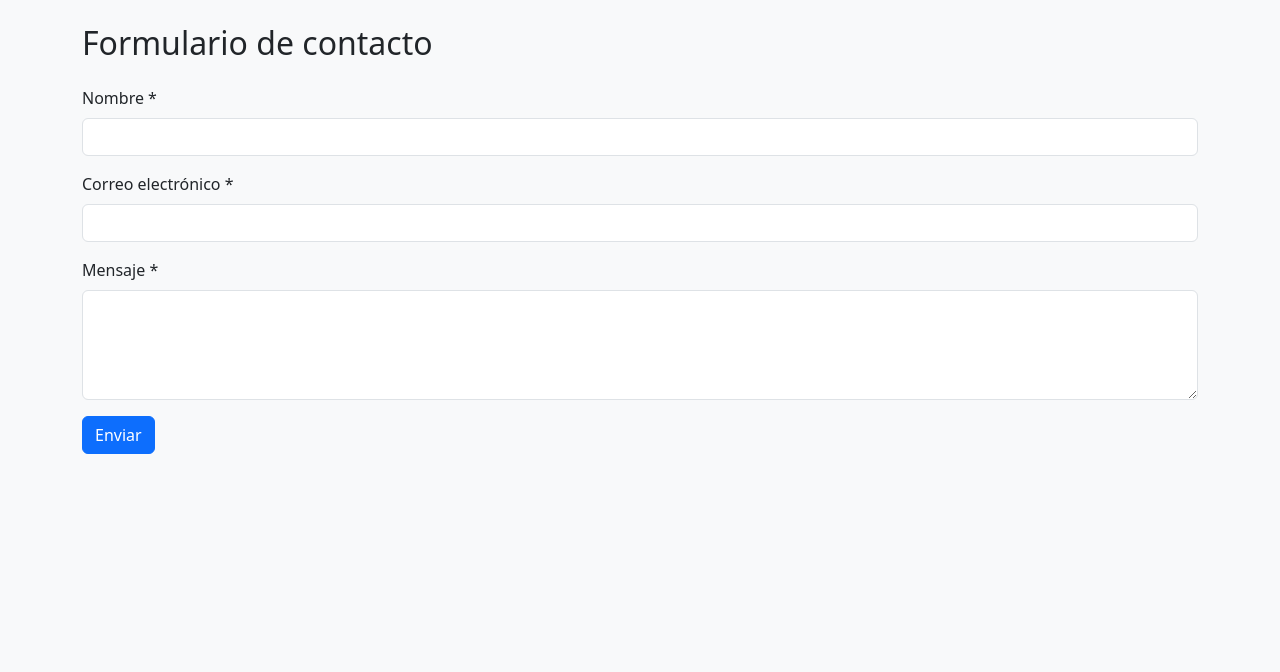
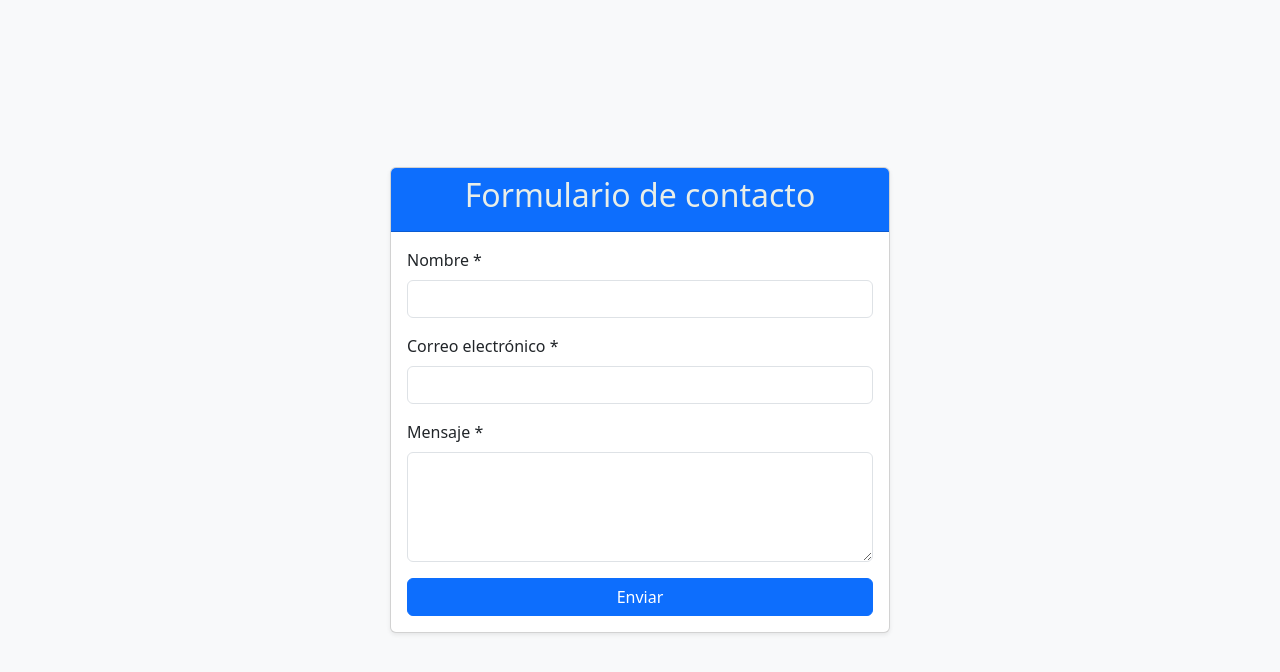
Before and after one commit to tap93/rocio, a website: page exercicio-1/index.html in a window 1280 px wide. Drawn offline with nearby package versions, Linux system fonts and the light colour scheme.

Commit message:
Formulario definitivo

```diff
--- a/exercicio-1/index.html
+++ b/exercicio-1/index.html
@@ -6,11 +6,34 @@
   <title>Formulario sencillo</title>
   <!-- Incluimos Bootstrap desde CDN para que el diseño sea bonito y responsive -->
   <link href="https://cdn.jsdelivr.net/npm/bootstrap@5.3.3/dist/css/bootstrap.min.css" rel="stylesheet" />
+  <style>
+    body {
+      background: #f8f9fa;
+      min-height: 100vh;
+      display: flex;
+      justify-content: center;
+      align-items: center;
+      padding: 20px;
+    }
+    .card {
+      max-width: 500px;
+      width: 100%;
+      box-shadow: 0 0.125rem 0.25rem rgba(0,0,0,.075);
+    }
+    .card-header {
+      background-color: #0d6efd;
+      color: rgb(233, 238, 232);
+      font-weight: 600;
+      text-align: center;
+    }
+  </style>
 </head>
-<body class="bg-light p-4">
-  <div class="container">
-    <h2 class="mb-4">Formulario de contacto</h2>
-
+<body>
+  <div class="card">
+    <div class="card-header">
+      <h2>Formulario de contacto</h2>
+    </div>
+    <div class="card-body">
       <!-- Formulario con id para usar JS -->
       <form id="formulario" class="needs-validation" novalidate>
         <!-- Campo Nombre -->
@@ -35,8 +58,9 @@
         </div>
 
         <!-- Botón enviar -->
-      <button type="submit" class="btn btn-primary">Enviar</button>
+        <button type="submit" class="btn btn-primary w-100">Enviar</button>
       </form>
+    </div>
   </div>
 
   <!-- JS de Bootstrap para que funcionen algunas cosas (validación) -->
@@ -59,3 +83,4 @@
     });
   </script>
 </body>
+</html>
```
Lines whose indentation alone changed are shown as unchanged.
